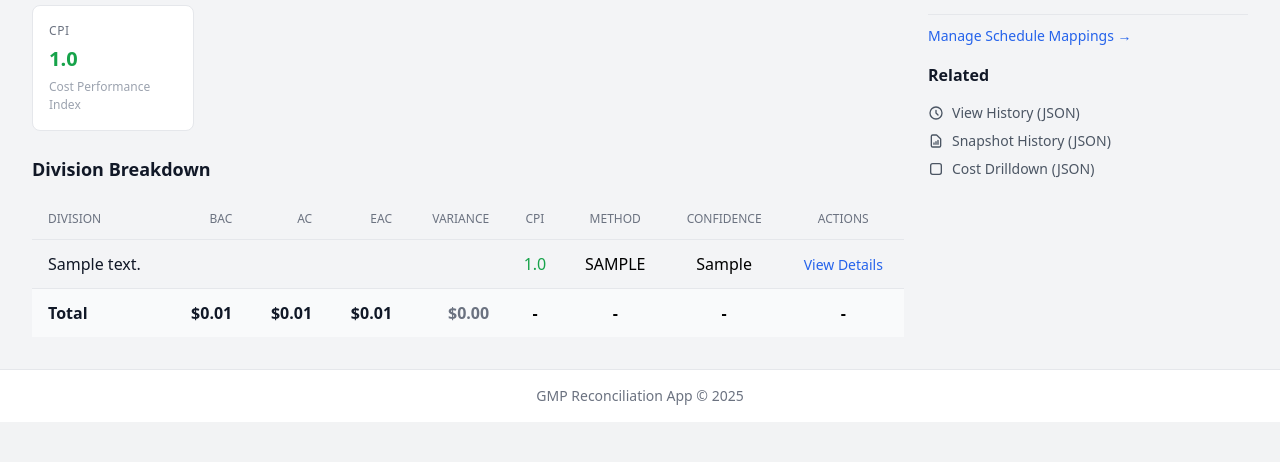
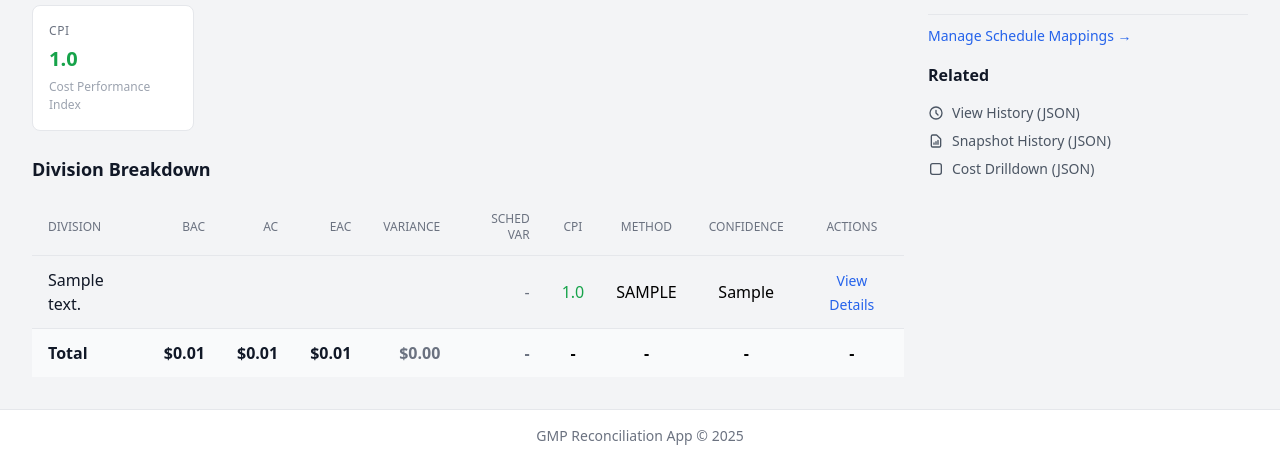
Before and after one commit to leogalvao/gmp-recon-app, a FastAPI app: page /forecast in a window 1280 px wide. Shown: the part 710-1172 px from the top of the page. Before the commit the page ends 1132 px from the top, so only its background shows below. Run offline with FastAPI, Linux system fonts and the light colour scheme; tables that the repository leaves empty hold one stand-in row (values such as "Sample post"); some libraries are stand-ins or nearby versions.

Commit message:
feat: Add schedule variance to forecast page
- Add Schedule Variance metric card to forecast metrics grid
  (shows % and $ variance vs schedule, color-coded by status)
- Add Sched Var column to division breakdown table (project view)
- Include schedule variance data in both division and project forecast routes
- Calculate project-level schedule variance totals from division data

🤖 Generated with [Claude Code](https://claude.com/claude-code)

Co-Authored-By: Claude Opus 4.5 <noreply@anthropic.com>

```diff
--- a/app/main.py
+++ b/app/main.py
@@ -518,10 +518,34 @@ async def forecast_project_page(
     manager = ForecastManager(db)
     rollup = compute_project_rollup(db)
 
+    # Get schedule variances for all divisions
+    schedule_variances = get_schedule_variances()
+
     # Filter by selected divisions if specified
     division_forecasts = rollup.get('by_division', [])
     if selected_divisions:
         division_forecasts = [d for d in division_forecasts if d['gmp_division'] in selected_divisions]
+
+    # Add schedule variance to each division and calculate totals
+    total_schedule_expected = 0
+    total_schedule_spent = 0
+    total_schedule_variance = 0
+    for div in division_forecasts:
+        div_name = div.get('gmp_division', '')
+        div_sched = schedule_variances.get(div_name, {})
+        div['schedule_expected'] = div_sched.get('expected', 0)
+        div['schedule_spent'] = div_sched.get('spent', 0)
+        div['schedule_variance'] = div_sched.get('variance', 0)
+        div['schedule_variance_pct'] = div_sched.get('variance_pct', 0)
+        div['schedule_variance_status'] = div_sched.get('status', 'on_track')
+        # Accumulate totals
+        total_schedule_expected += div['schedule_expected']
+        total_schedule_spent += div['schedule_spent']
+        total_schedule_variance += div['schedule_variance']
+
+    # Calculate total schedule variance percent
+    total_schedule_variance_pct = round(total_schedule_variance / total_schedule_expected * 100, 1) if total_schedule_expected > 0 else 0
+    total_schedule_status = 'over' if total_schedule_variance > 0 else 'under' if total_schedule_variance < 0 else 'on_track'
 
     # Calculate filtered totals
     if selected_divisions and division_forecasts:
@@ -564,7 +588,13 @@ async def forecast_project_page(
         'trigger': 'manual',
         'snapshot_date': None,
         'division_count': len(division_forecasts),
-        'divisions': division_forecasts
+        'divisions': division_forecasts,
+        # Schedule variance totals
+        'schedule_expected': total_schedule_expected,
+        'schedule_spent': total_schedule_spent,
+        'schedule_variance': total_schedule_variance,
+        'schedule_variance_pct': total_schedule_variance_pct,
+        'schedule_variance_status': total_schedule_status
     }
 
     # Config for project view
@@ -623,6 +653,10 @@ async def forecast_page(
     manager = ForecastManager(db)
     config = manager.get_or_create_config(gmp_division)
     snapshot = manager.get_current_snapshot(gmp_division)
+
+    # Get schedule variance for this division
+    schedule_variances = get_schedule_variances()
+    div_schedule_var = schedule_variances.get(gmp_division, {})
 
     # Build forecast dict
     if snapshot:
@@ -651,10 +685,24 @@ async def forecast_page(
             'confidence_score': snapshot.confidence_score,
             'confidence_band': snapshot.confidence_band,
             'explanation': snapshot.explanation,
-            'trigger': snapshot.trigger
+            'trigger': snapshot.trigger,
+            # Schedule variance fields
+            'schedule_expected': div_schedule_var.get('expected', 0),
+            'schedule_spent': div_schedule_var.get('spent', 0),
+            'schedule_variance': div_schedule_var.get('variance', 0),
+            'schedule_variance_pct': div_schedule_var.get('variance_pct', 0),
+            'schedule_variance_status': div_schedule_var.get('status', 'on_track')
         }
     else:
-        forecast = {'has_forecast': False}
+        forecast = {
+            'has_forecast': False,
+            # Still include schedule variance even without forecast
+            'schedule_expected': div_schedule_var.get('expected', 0),
+            'schedule_spent': div_schedule_var.get('spent', 0),
+            'schedule_variance': div_schedule_var.get('variance', 0),
+            'schedule_variance_pct': div_schedule_var.get('variance_pct', 0),
+            'schedule_variance_status': div_schedule_var.get('status', 'on_track')
+        }
 
     # Build config dict
     config_dict = {
@@ -713,6 +761,7 @@ async def forecast_page(
         "periods": periods_data,
         "side_filter": side_filter,
         "available_sides": available_sides,
+        "is_project_view": False,
         "active_page": "gmp"
     })
 
--- a/app/templates/forecast.html
+++ b/app/templates/forecast.html
@@ -453,6 +453,15 @@
                     </div>
                     <div class="metric-sub">Cost Performance Index</div>
                 </div>
+                {% if forecast.schedule_expected and forecast.schedule_expected > 0 %}
+                <div class="metric-card">
+                    <div class="metric-label">Schedule Var</div>
+                    <div class="metric-value {% if forecast.schedule_variance_status == 'over' %}overrun{% elif forecast.schedule_variance_status == 'under' %}surplus{% else %}neutral{% endif %}">
+                        {% if forecast.schedule_variance >= 0 %}+{% endif %}{{ '{:.1f}'.format(forecast.schedule_variance_pct) }}%
+                    </div>
+                    <div class="metric-sub">${{ '{:,.0f}'.format(forecast.schedule_variance) }} vs schedule</div>
+                </div>
+                {% endif %}
             </div>
             {% else %}
             <div class="alert alert-info">
@@ -477,6 +486,7 @@
                             <th class="text-right py-3 px-4 text-xs font-medium text-gray-500 uppercase">AC</th>
                             <th class="text-right py-3 px-4 text-xs font-medium text-gray-500 uppercase">EAC</th>
                             <th class="text-right py-3 px-4 text-xs font-medium text-gray-500 uppercase">Variance</th>
+                            <th class="text-right py-3 px-4 text-xs font-medium text-gray-500 uppercase">Sched Var</th>
                             <th class="text-center py-3 px-4 text-xs font-medium text-gray-500 uppercase">CPI</th>
                             <th class="text-center py-3 px-4 text-xs font-medium text-gray-500 uppercase">Method</th>
                             <th class="text-center py-3 px-4 text-xs font-medium text-gray-500 uppercase">Confidence</th>
@@ -492,6 +502,11 @@
                             <td class="py-3 px-4 text-right text-gray-700">{{ div.eac_display }}</td>
                             <td class="py-3 px-4 text-right {% if div.var_cents > 0 %}text-green-600{% elif div.var_cents < 0 %}text-red-600{% else %}text-gray-500{% endif %}">
                                 {{ div.var_display }}
+                            </td>
+                            <td class="py-3 px-4 text-right {% if div.schedule_variance_status == 'over' %}text-red-600{% elif div.schedule_variance_status == 'under' %}text-green-600{% else %}text-gray-500{% endif %}">
+                                {% if div.schedule_expected and div.schedule_expected > 0 %}
+                                {% if div.schedule_variance >= 0 %}+{% endif %}{{ '{:.1f}'.format(div.schedule_variance_pct) }}%
+                                {% else %}-{% endif %}
                             </td>
                             <td class="py-3 px-4 text-center {% if div.cpi and div.cpi >= 1 %}text-green-600{% elif div.cpi %}text-red-600{% endif %}">
                                 {{ div.cpi if div.cpi else '-' }}
@@ -521,6 +536,11 @@
                             <td class="py-3 px-4 text-right text-gray-900">{{ forecast.eac_display }}</td>
                             <td class="py-3 px-4 text-right {% if forecast.var_cents > 0 %}text-green-600{% elif forecast.var_cents < 0 %}text-red-600{% else %}text-gray-500{% endif %}">
                                 {{ forecast.var_display }}
+                            </td>
+                            <td class="py-3 px-4 text-right {% if forecast.schedule_variance_status == 'over' %}text-red-600{% elif forecast.schedule_variance_status == 'under' %}text-green-600{% else %}text-gray-500{% endif %}">
+                                {% if forecast.schedule_expected and forecast.schedule_expected > 0 %}
+                                {% if forecast.schedule_variance >= 0 %}+{% endif %}{{ '{:.1f}'.format(forecast.schedule_variance_pct) }}%
+                                {% else %}-{% endif %}
                             </td>
                             <td class="py-3 px-4 text-center">-</td>
                             <td class="py-3 px-4 text-center">-</td>
```
